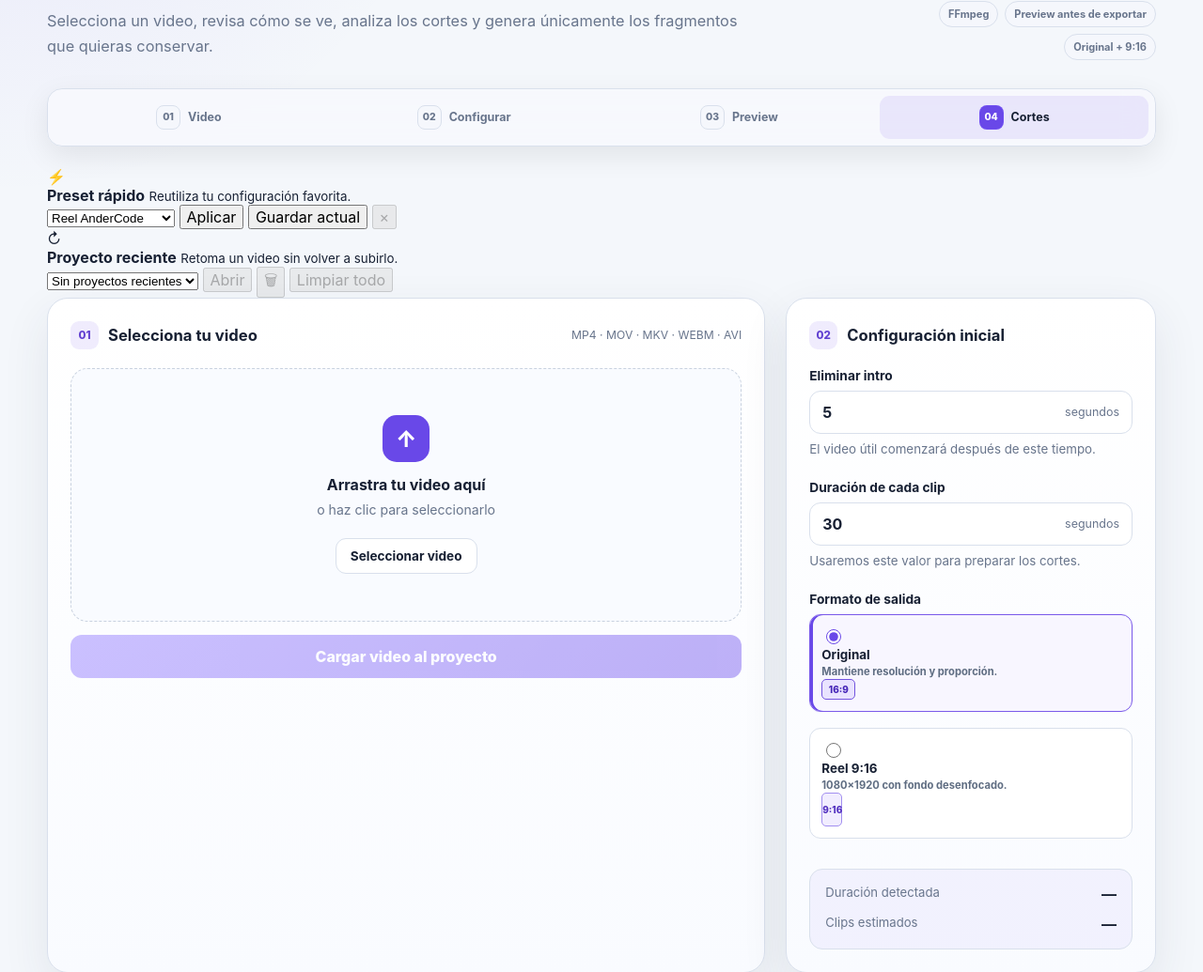
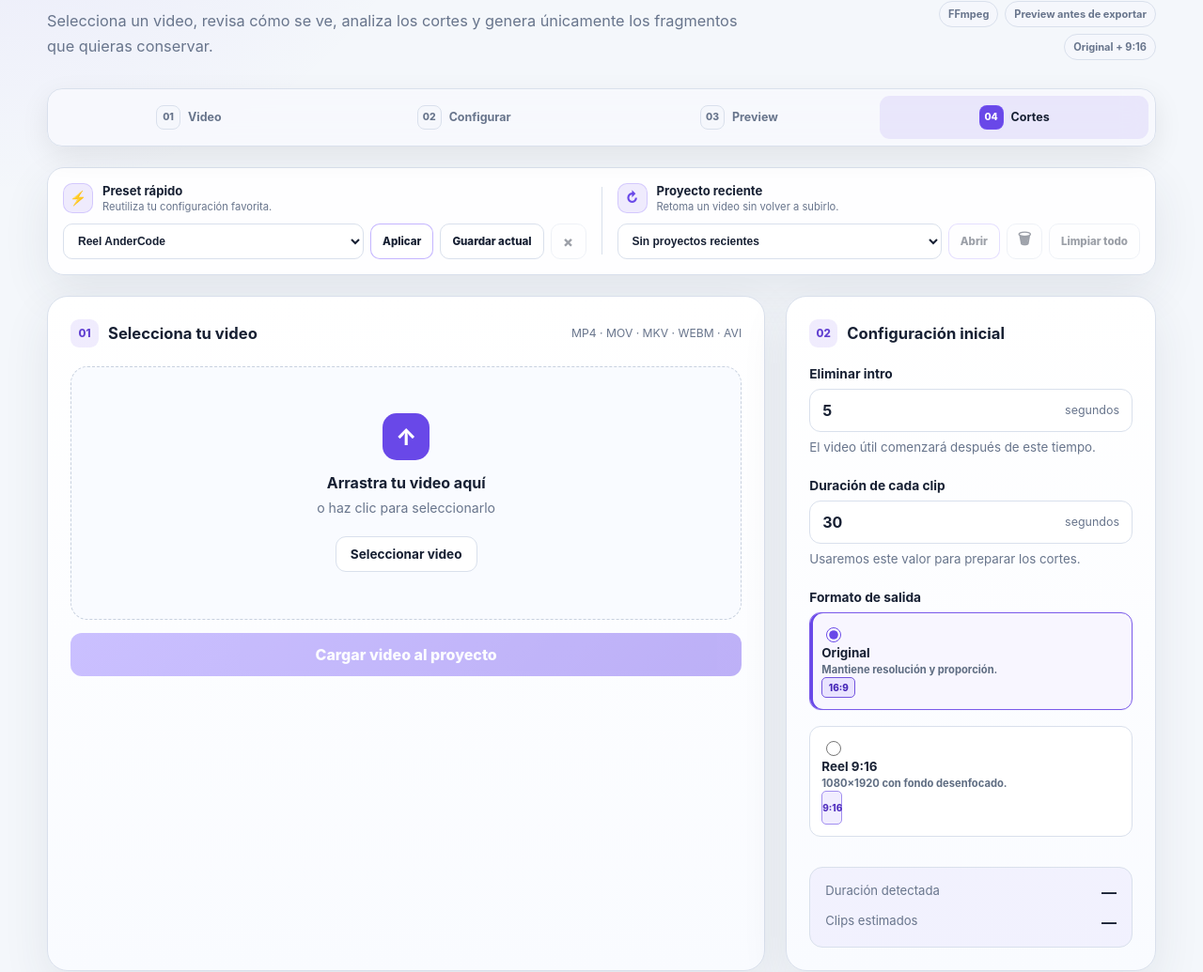
Before and after one commit to Anders87x/cortador_videos_andercode, a Flask app: page / in a window 1280 px wide. Shown: the part 303-1338 px from the top of the page at 94% size. Run offline with Flask 3, Linux system fonts and the light colour scheme; data that the repository does not hold is empty.

Commit message:
Fase 8: estilizar presets y proyectos recientes

```diff
--- a/static/css/app.css
+++ b/static/css/app.css
@@ -2078,3 +2078,185 @@ html[data-theme="light"] .text-input {
     line-height: 1;
     text-align: center;
 }
+
+
+/* =========================================================
+   PHASE 8 · PRODUCTIVITY
+   ========================================================= */
+
+.productivity-bar {
+    margin-bottom: 22px;
+    padding: 16px;
+    display: grid;
+    grid-template-columns: minmax(0, 1fr) auto minmax(0, 1fr);
+    align-items: center;
+    gap: 16px;
+    border: 1px solid var(--border);
+    border-radius: 18px;
+    background: var(--panel-bg);
+    box-shadow: var(--shadow);
+}
+
+.productivity-group {
+    min-width: 0;
+    display: grid;
+    gap: 11px;
+}
+
+.productivity-heading {
+    min-width: 0;
+    display: flex;
+    align-items: center;
+    gap: 10px;
+}
+
+.productivity-heading strong,
+.productivity-heading small {
+    display: block;
+}
+
+.productivity-heading strong {
+    font-size: 0.82rem;
+}
+
+.productivity-heading small {
+    margin-top: 2px;
+    color: var(--muted);
+    font-size: 0.7rem;
+}
+
+.productivity-icon {
+    width: 32px;
+    height: 32px;
+    display: grid;
+    place-items: center;
+    flex: 0 0 auto;
+    border: 1px solid rgba(124, 92, 255, 0.24);
+    border-radius: 10px;
+    background: var(--accent-soft);
+    color: var(--accent);
+    font-size: 0.9rem;
+    font-weight: 900;
+}
+
+.productivity-controls {
+    min-width: 0;
+    display: flex;
+    align-items: center;
+    gap: 7px;
+}
+
+.compact-select {
+    min-width: 0;
+    flex: 1 1 190px;
+    height: 38px;
+    padding: 0 34px 0 11px;
+    border: 1px solid var(--border);
+    border-radius: 10px;
+    outline: none;
+    background: var(--control-bg);
+    color: var(--text);
+    font-size: 0.75rem;
+    font-weight: 650;
+}
+
+.compact-select:focus {
+    border-color: var(--accent);
+    box-shadow: 0 0 0 3px var(--accent-soft);
+}
+
+.compact-button,
+.compact-icon-button {
+    height: 38px;
+    flex: 0 0 auto;
+    border: 1px solid var(--border);
+    border-radius: 10px;
+    background: var(--surface);
+    color: var(--text);
+    cursor: pointer;
+    font-size: 0.72rem;
+    font-weight: 760;
+    transition:
+        transform 0.18s ease,
+        border-color 0.18s ease,
+        background 0.18s ease;
+}
+
+.compact-button {
+    padding: 0 12px;
+}
+
+.compact-icon-button {
+    width: 38px;
+    display: grid;
+    place-items: center;
+    font-size: 1rem;
+}
+
+.compact-button:hover:not(:disabled),
+.compact-icon-button:hover:not(:disabled) {
+    transform: translateY(-1px);
+    border-color: rgba(124, 92, 255, 0.5);
+    background: var(--hover-bg);
+}
+
+.compact-button:disabled,
+.compact-icon-button:disabled {
+    opacity: 0.42;
+    cursor: not-allowed;
+}
+
+.primary-compact {
+    border-color: rgba(124, 92, 255, 0.45);
+    background: var(--accent-soft);
+    color: var(--text);
+}
+
+.danger-compact:hover:not(:disabled) {
+    border-color: color-mix(in srgb, var(--danger) 55%, var(--border));
+    background: color-mix(in srgb, var(--danger) 8%, var(--surface));
+    color: var(--danger);
+}
+
+.productivity-separator {
+    width: 1px;
+    height: 72px;
+    background: var(--border);
+}
+
+html[data-theme="light"] .productivity-bar {
+    background: rgba(255, 255, 255, 0.94);
+}
+
+html[data-theme="light"] .compact-select,
+html[data-theme="light"] .compact-button,
+html[data-theme="light"] .compact-icon-button {
+    background: #ffffff;
+}
+
+@media (max-width: 980px) {
+    .productivity-bar {
+        grid-template-columns: 1fr;
+    }
+
+    .productivity-separator {
+        width: 100%;
+        height: 1px;
+    }
+}
+
+@media (max-width: 650px) {
+    .productivity-controls {
+        align-items: stretch;
+        flex-wrap: wrap;
+    }
+
+    .compact-select {
+        flex: 1 1 100%;
+        width: 100%;
+    }
+
+    .compact-button {
+        flex: 1 1 auto;
+    }
+}
```
